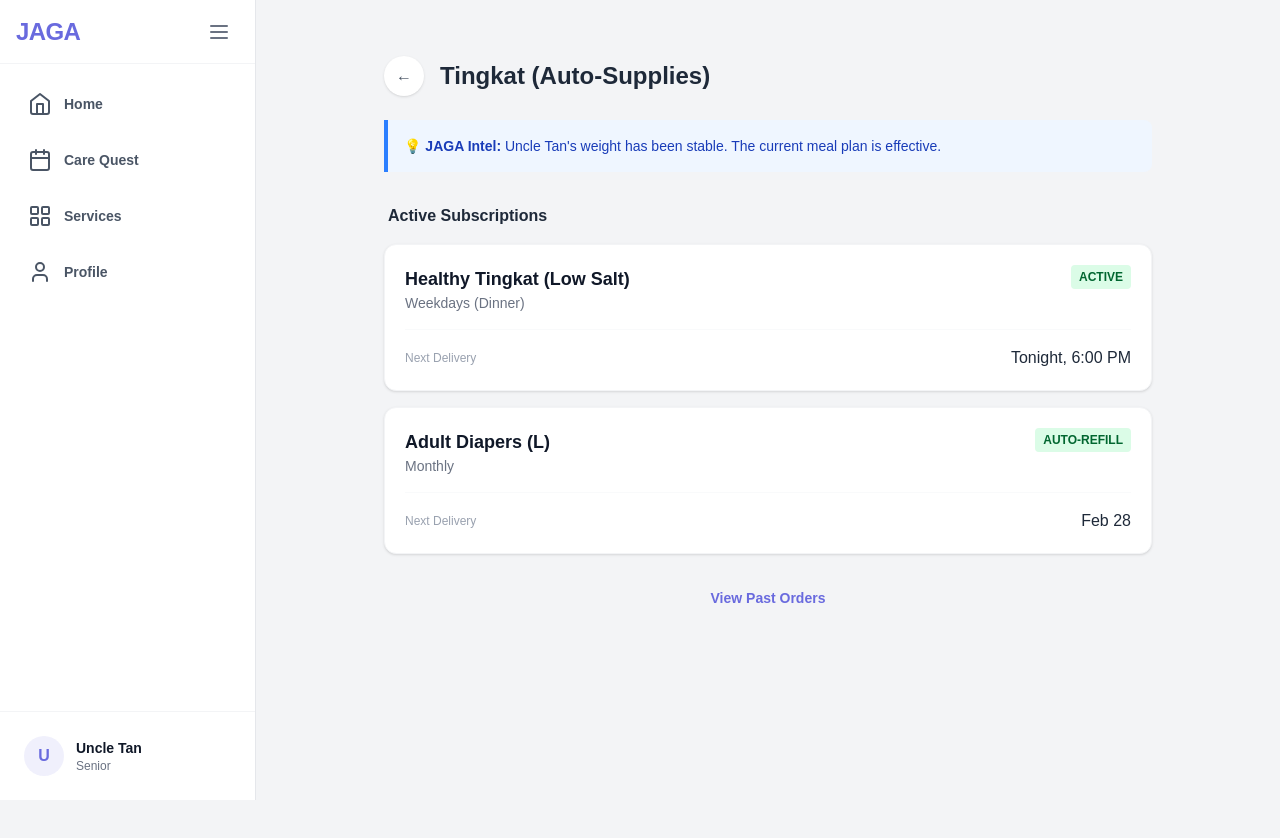
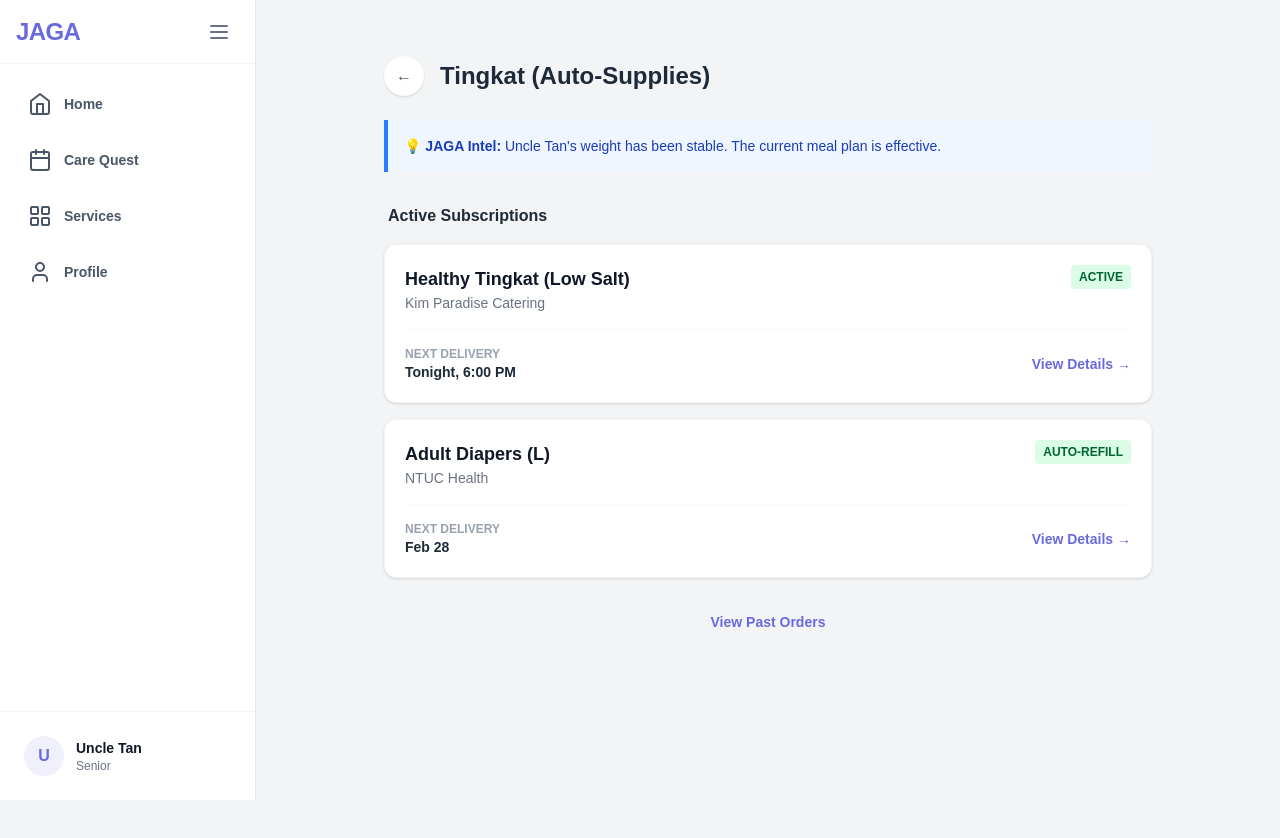
Before and after one commit to TheeObserverr/JAGA_FE, a Next.js app: page /tingkat in a window 1280 px wide. Shown: the top 838 px of the page. Built offline with nearby package versions, Linux system fonts and the light colour scheme.

Commit message:
Fix: Increase Modal Z-Index to Overlap Bottom Nav

```diff
--- a/src/app/caregiver/meds/page.tsx
+++ b/src/app/caregiver/meds/page.tsx
@@ -57,9 +57,9 @@ export default function CaregiverMedsPage() {
     };
 
     return (
-        <div className="min-h-screen bg-gray-50 pb-20">
+        <div className="min-h-screen bg-gray-50 pb-32">
             {/* ... Header ... */}
-            <div className="bg-white p-6 pb-4 shadow-sm border-b border-gray-100 sticky top-0 z-10">
+            <div className="bg-white p-6 pb-4 shadow-sm border-b border-gray-100 sticky top-0 z-30">
                 <div className="flex justify-between items-center mb-4">
                     <Link href="/dashboard" className="text-gray-500 font-bold">← Dashboard</Link>
                     <button
@@ -156,10 +156,10 @@ export default function CaregiverMedsPage() {
 
             {/* ADD MED MODAL */}
             {showAddModal && (
-                <div className="fixed inset-0 bg-black/50 z-50 flex items-center justify-center p-4 backdrop-blur-sm">
-                    <div className="bg-white rounded-3xl w-full max-w-sm p-6 animate-in zoom-in-95 duration-200">
-                        <h2 className="text-2xl font-black text-gray-900 mb-4">Add Medication</h2>
-                        <form onSubmit={handleAddMed} className="space-y-4">
+                <div className="fixed inset-0 bg-black/60 z-[100] flex items-end md:items-center justify-center sm:p-4 backdrop-blur-sm">
+                    <div className="bg-white rounded-t-3xl md:rounded-3xl w-full max-w-sm p-6 animate-in slide-in-from-bottom duration-300 max-h-[85vh] overflow-y-auto">
+                        <h2 className="text-2xl font-black text-gray-900 mb-4 sticky top-0 bg-white z-10">Add Medication</h2>
+                        <form onSubmit={handleAddMed} className="space-y-4 pb-10">
                             <div>
                                 <label className="block text-xs font-bold text-gray-500 uppercase mb-1">Medication Name</label>
                                 <input name="medName" required placeholder="e.g. Lisinopril" className="w-full bg-gray-50 rounded-xl p-3 font-bold text-gray-900 outline-none focus:ring-2 focus:ring-primary" />
@@ -193,8 +193,11 @@ export default function CaregiverMedsPage() {
 
             {/* MED DETAIL MODAL */}
             {selectedMed && (
-                <div className="fixed inset-0 bg-black/50 z-50 flex items-end md:items-center justify-center sm:p-4 backdrop-blur-sm" onClick={() => setSelectedMed(null)}>
-                    <div className="bg-white rounded-t-3xl md:rounded-3xl w-full max-w-sm p-6 animate-in slide-in-from-bottom duration-300" onClick={e => e.stopPropagation()}>
+                <div className="fixed inset-0 bg-black/60 z-[100] flex items-end md:items-center justify-center sm:p-4 backdrop-blur-sm" onClick={() => setSelectedMed(null)}>
+                    <div
+                        className="bg-white rounded-t-3xl md:rounded-3xl w-full max-w-sm p-6 animate-in slide-in-from-bottom duration-300 max-h-[85vh] overflow-y-auto"
+                        onClick={e => e.stopPropagation()}
+                    >
                         <div className="w-12 h-1.5 bg-gray-200 rounded-full mx-auto mb-6 md:hidden"></div>
 
                         <div className="flex justify-between items-start mb-6">
@@ -210,7 +213,7 @@ export default function CaregiverMedsPage() {
                             <button onClick={() => setSelectedMed(null)} className="p-2 bg-gray-100 rounded-full text-gray-500 hidden md:block">✕</button>
                         </div>
 
-                        <div className="space-y-4">
+                        <div className="space-y-4 pb-10">
                             <div className="bg-gray-50 p-4 rounded-xl">
                                 <h3 className="text-xs font-bold text-gray-500 uppercase mb-1">Usage Information</h3>
                                 <p className="text-gray-800 font-medium leading-relaxed">{selectedMed.usage}</p>
--- a/src/app/components/Modal.tsx
+++ b/src/app/components/Modal.tsx
@@ -28,7 +28,7 @@ export default function Modal({ isOpen, onClose, title, children }: ModalProps)
   if (!isOpen) return null;
 
   return (
-    <div className="fixed inset-0 z-50 flex items-center justify-center p-4 bg-black/50 backdrop-blur-sm animate-in fade-in duration-200">
+    <div className="fixed inset-0 z-[100] flex items-center justify-center p-4 bg-black/50 backdrop-blur-sm animate-in fade-in duration-200">
       <div
         ref={modalRef}
         className="bg-white rounded-2xl shadow-xl w-full max-w-lg overflow-hidden animate-in zoom-in-95 duration-200"
--- a/src/app/tingkat/page.tsx
+++ b/src/app/tingkat/page.tsx
@@ -5,9 +5,29 @@ import { useState } from "react";
 
 export default function TingkatPage() {
   const [isHistoryOpen, setIsHistoryOpen] = useState(false);
+  const [selectedSub, setSelectedSub] = useState<any>(null);
+
   const subscriptions = [
-      { id: 1, name: "Healthy Tingkat (Low Salt)", frequency: "Weekdays (Dinner)", status: "Active", nextDelivery: "Tonight, 6:00 PM" },
-      { id: 2, name: "Adult Diapers (L)", frequency: "Monthly", status: "Auto-Refill", nextDelivery: "Feb 28" },
+      {
+          id: 1,
+          name: "Healthy Tingkat (Low Salt)",
+          frequency: "Weekdays (Dinner)",
+          status: "Active",
+          nextDelivery: "Tonight, 6:00 PM",
+          supplier: "Kim Paradise Catering",
+          menu: ["Steamed Seabass with Soy Sauce", "Stir-fry Kai Lan with Garlic", "Brown Rice", "Winter Melon Soup"],
+          description: "Diabetic-friendly meal plan. Low sodium, no MSG, using healthier oil."
+      },
+      {
+          id: 2,
+          name: "Adult Diapers (L)",
+          frequency: "Monthly",
+          status: "Auto-Refill",
+          nextDelivery: "Feb 28",
+          supplier: "NTUC Health",
+          items: ["Tena Value Adult Diapers (L) - 10pcs x 3 Packs"],
+          description: "High absorbency with leakage protection. Auto-refill set for every 28 days."
+      },
   ];
 
   const pastOrders = [
@@ -17,7 +37,7 @@ export default function TingkatPage() {
   ];
 
   return (
-    <div className="min-h-screen bg-secondary p-6">
+    <div className="min-h-screen bg-secondary p-6 pb-32">
       <div className="max-w-3xl mx-auto">
         <PageHeader title="Tingkat (Auto-Supplies)" />
 
@@ -30,21 +50,88 @@ export default function TingkatPage() {
         <h3 className="font-bold text-gray-800 mb-4 px-1">Active Subscriptions</h3>
         <div className="grid gap-4">
             {subscriptions.map(sub => (
-                <div key={sub.id} className="bg-white p-5 rounded-xl shadow-sm border border-gray-100 relative overflow-hidden">
+                <div
+                    key={sub.id}
+                    onClick={() => setSelectedSub(sub)}
+                    className="bg-white p-5 rounded-xl shadow-sm border border-gray-100 relative overflow-hidden cursor-pointer hover:shadow-md transition active:scale-[0.98]"
+                >
                     <div className="flex justify-between items-start">
                         <div>
-                            <h4 className="font-bold text-lg text-gray-900">{sub.name}</h4>
-                            <p className="text-gray-500 text-sm">{sub.frequency}</p>
+                            <h4 className="font-bold text-lg text-gray-900 group-hover:text-primary transition">{sub.name}</h4>
+                            <p className="text-gray-500 text-sm">{sub.supplier}</p>
                         </div>
                         <span className="bg-green-100 text-green-800 text-xs font-bold px-2 py-1 rounded uppercase">{sub.status}</span>
                     </div>
                     <div className="mt-4 pt-4 border-t border-gray-50 flex justify-between items-center">
-                        <span className="text-xs text-gray-400">Next Delivery</span>
-                        <span className="font-medium text-gray-800">{sub.nextDelivery}</span>
+                        <div>
+                             <p className="text-xs text-gray-400 font-bold uppercase">Next Delivery</p>
+                             <p className="text-sm font-bold text-gray-800">{sub.nextDelivery}</p>
+                        </div>
+                        <span className="text-primary text-sm font-bold">View Details →</span>
                     </div>
                 </div>
             ))}
         </div>
+
+        {/* Detail Modal */}
+        <Modal
+            isOpen={!!selectedSub}
+            onClose={() => setSelectedSub(null)}
+            title={selectedSub?.name || "Details"}
+        >
+            <div className="space-y-6">
+                <div>
+                    <h4 className="text-xs font-bold text-gray-500 uppercase mb-1">Supplier / Brand</h4>
+                    <p className="text-gray-900 font-bold text-lg">{selectedSub?.supplier}</p>
+                </div>
+
+                {selectedSub?.menu && (
+                    <div className="bg-orange-50 p-4 rounded-xl border border-orange-100">
+                        <h4 className="text-xs font-bold text-orange-800 uppercase mb-3">🍱 Today's Menu</h4>
+                        <ul className="space-y-2">
+                            {selectedSub.menu.map((item: string, idx: number) => (
+                                <li key={idx} className="flex items-center gap-2 text-gray-800 font-medium text-sm">
+                                    <span className="text-orange-500">•</span> {item}
+                                </li>
+                            ))}
+                        </ul>
+                    </div>
+                )}
+
+                {selectedSub?.items && (
+                    <div className="bg-blue-50 p-4 rounded-xl border border-blue-100">
+                        <h4 className="text-xs font-bold text-blue-800 uppercase mb-2">📦 Package Contents</h4>
+                        <ul className="space-y-1">
+                            {selectedSub.items.map((item: string, idx: number) => (
+                                <li key={idx} className="font-bold text-gray-900">
+                                    {item}
+                                </li>
+                            ))}
+                        </ul>
+                    </div>
+                )}
+
+                <div>
+                    <h4 className="text-xs font-bold text-gray-500 uppercase mb-1">Description & Notes</h4>
+                    <p className="text-gray-600 leading-relaxed text-sm">{selectedSub?.description}</p>
+                </div>
+
+                <div className="grid grid-cols-2 gap-4 pt-4 border-t border-gray-100">
+                    <div>
+                         <p className="text-xs text-gray-400 font-bold uppercase">Frequency</p>
+                         <p className="font-bold text-gray-900">{selectedSub?.frequency}</p>
+                    </div>
+                    <div>
+                         <p className="text-xs text-gray-400 font-bold uppercase">Status</p>
+                         <p className="font-bold text-green-600">{selectedSub?.status}</p>
+                    </div>
+                </div>
+
+                <button className="w-full bg-gray-100 text-gray-600 font-bold py-3 rounded-xl hover:bg-gray-200 transition">
+                    Modify Subscription (Contact Support)
+                </button>
+            </div>
+        </Modal>
 
          <div className="mt-8 text-center">
             <button
```
